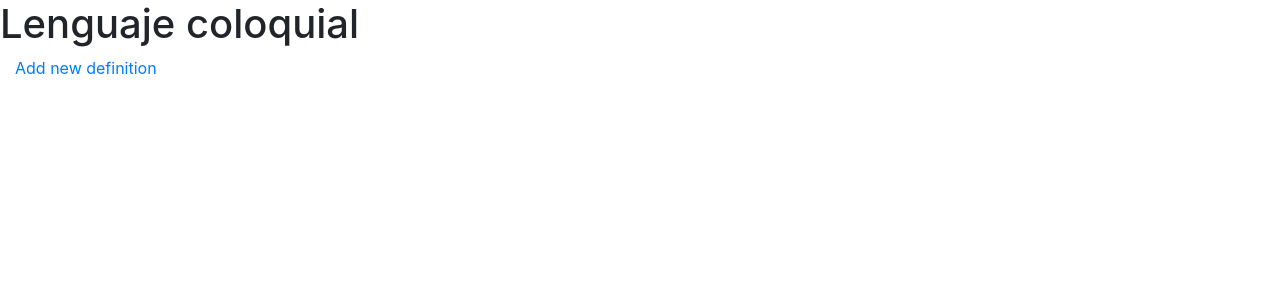
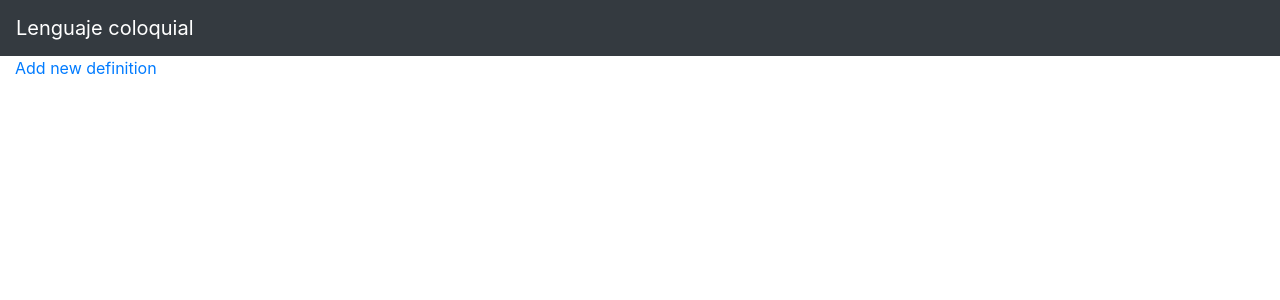
Before and after one commit to bartsanchez/lengcol, a Django app: page / in a window 1280 px wide. Shown: the top 300 px of the page. Run offline with Django 3.2, Linux system fonts and the light colour scheme; data that the repository does not hold is empty; some libraries are stand-ins or nearby versions.

Commit message:
Add navbar for header

```diff
--- a/lengcol/lengcol/templates/lengcol/base.html
+++ b/lengcol/lengcol/templates/lengcol/base.html
@@ -9,9 +9,14 @@
     <title>Lenguaje coloquial</title>
   </head>
   <body>
-      <h1>Lenguaje coloquial</h1>
-      <div class="container-fluid">
+
+    <nav class="navbar navbar-dark bg-dark">
+      <a class="navbar-brand" href="#">Lenguaje coloquial</a>
+    </nav>
+
+    <div class="container-fluid">
       {% block content %}{% endblock %}
-      </div>
+    </div>
+
   </body>
 </html>
```
Also changed, not shown: lengcol/definitions/tests/tests_views.py (+1 -1 lines).
